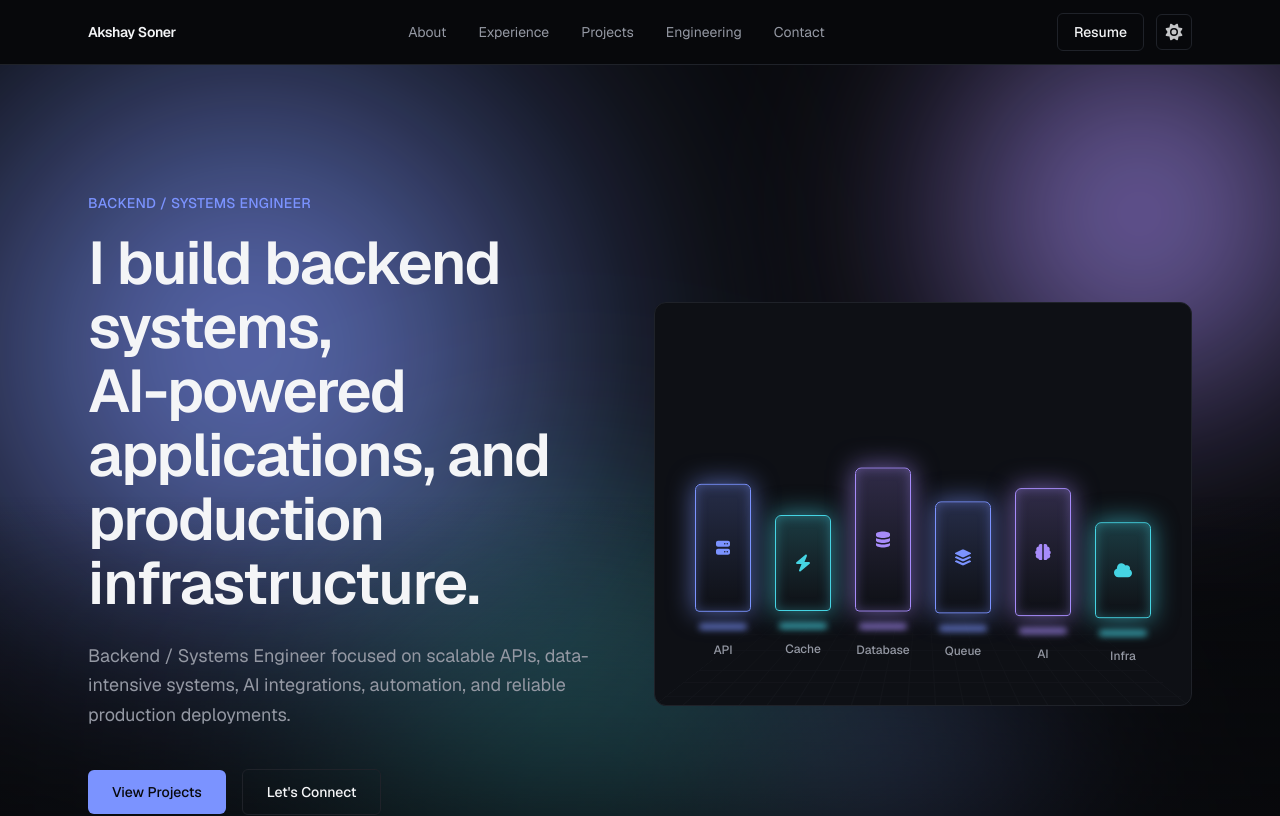
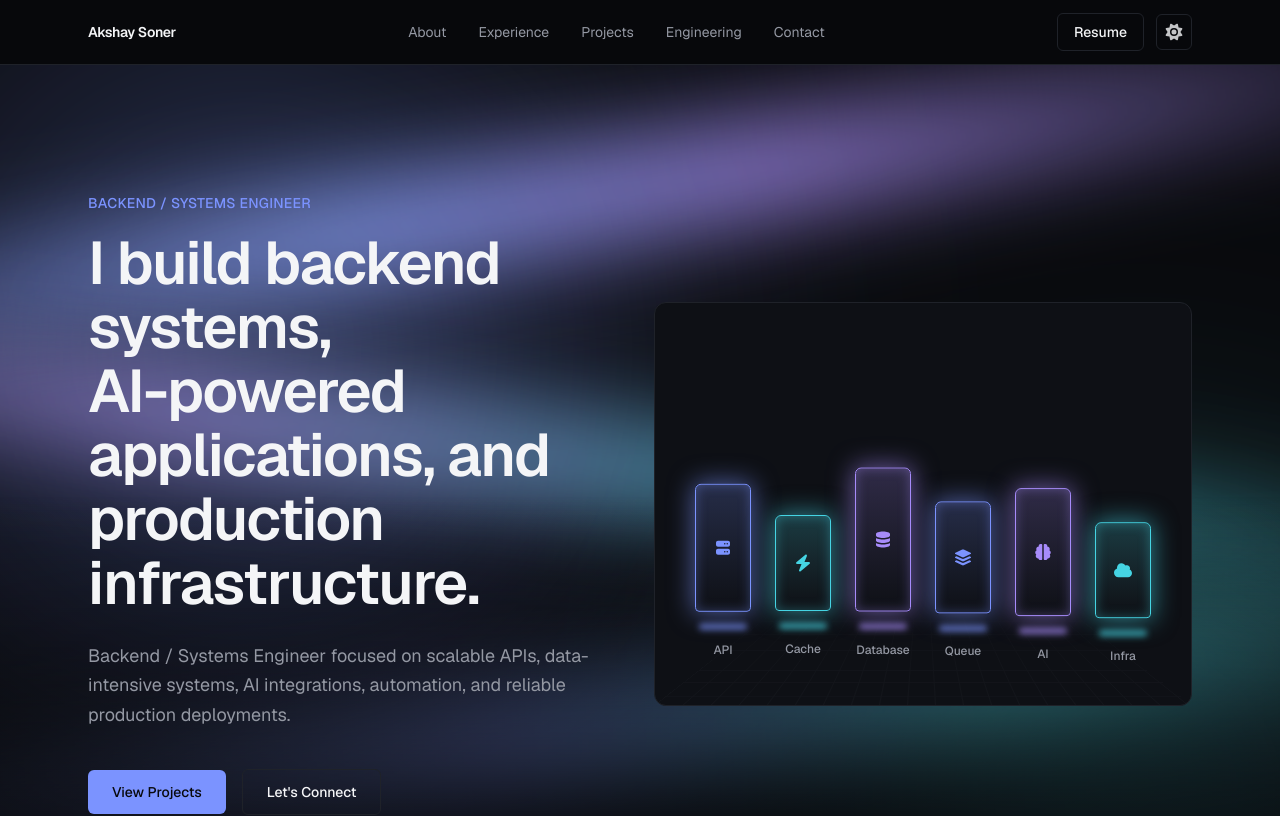
Before and after one commit to akssnr/portfolio, a Next.js app: page / in a window 1280 px wide. Shown: the top 816 px of the page. Built offline with nearby package versions, Linux system fonts and the light colour scheme.

Commit message:
Rework aurora: directional flowing ribbons instead of round blobs
Closer to the Imagica reference — 3 thin, elongated, blurred gradient
streaks sweeping diagonally with slow drift+rotate, layered over 2
softer ambient blobs for base color wash. Still CSS-only, screen blend.

```diff
--- a/app/globals.css
+++ b/app/globals.css
@@ -101,6 +101,33 @@
   animation: aurora-drift-d 19s ease-in-out infinite;
 }
 
+@keyframes ribbon-drift-1 {
+  0%, 100% { transform: translate(-6%, -4%) rotate(-12deg) scaleX(1); }
+  50% { transform: translate(4%, 3%) rotate(-8deg) scaleX(1.08); }
+}
+
+@keyframes ribbon-drift-2 {
+  0%, 100% { transform: translate(5%, 2%) rotate(9deg) scaleX(1.05); }
+  50% { transform: translate(-5%, -3%) rotate(5deg) scaleX(0.95); }
+}
+
+@keyframes ribbon-drift-3 {
+  0%, 100% { transform: translate(-4%, 3%) rotate(-6deg) scaleX(0.98); }
+  50% { transform: translate(6%, -2%) rotate(-10deg) scaleX(1.1); }
+}
+
+.animate-ribbon-1 {
+  animation: ribbon-drift-1 20s ease-in-out infinite;
+}
+
+.animate-ribbon-2 {
+  animation: ribbon-drift-2 24s ease-in-out infinite;
+}
+
+.animate-ribbon-3 {
+  animation: ribbon-drift-3 28s ease-in-out infinite;
+}
+
 @keyframes totem-float {
   0%, 100% { transform: translateY(0); }
   50% { transform: translateY(-8px); }
--- a/components/aurora-background.tsx
+++ b/components/aurora-background.tsx
@@ -4,22 +4,39 @@ export function AuroraBackground() {
       aria-hidden
       className="pointer-events-none absolute inset-0 -z-10 overflow-hidden bg-background"
     >
+      {/* ambient wash */}
       <div
-        className="animate-aurora-a mix-blend-screen absolute left-[-15%] top-[-20%] size-[46rem] rounded-full opacity-90 blur-[90px]"
+        className="animate-aurora-a mix-blend-screen absolute left-[-15%] top-[-20%] size-[46rem] rounded-full opacity-50 blur-[110px]"
         style={{ background: "radial-gradient(circle, var(--accent), transparent 65%)" }}
       />
       <div
-        className="animate-aurora-b mix-blend-screen absolute right-[-20%] top-[-10%] size-[42rem] rounded-full opacity-80 blur-[90px]"
-        style={{ background: "radial-gradient(circle, var(--accent-2), transparent 65%)" }}
+        className="animate-aurora-c mix-blend-screen absolute bottom-[-30%] right-[-10%] size-[42rem] rounded-full opacity-45 blur-[110px]"
+        style={{ background: "radial-gradient(circle, var(--accent-3), transparent 65%)" }}
+      />
+
+      {/* flowing ribbons */}
+      <div
+        className="animate-ribbon-1 mix-blend-screen absolute left-[-30%] top-[8%] h-24 w-[160%] rounded-full opacity-80 blur-[45px]"
+        style={{
+          background:
+            "linear-gradient(90deg, transparent 0%, var(--accent) 35%, var(--accent-2) 55%, transparent 90%)",
+        }}
       />
       <div
-        className="animate-aurora-c mix-blend-screen absolute bottom-[-30%] left-[15%] size-[40rem] rounded-full opacity-75 blur-[90px]"
-        style={{ background: "radial-gradient(circle, var(--accent-3), transparent 65%)" }}
+        className="animate-ribbon-2 mix-blend-screen absolute left-[-40%] top-[42%] h-20 w-[180%] rounded-full opacity-70 blur-[45px]"
+        style={{
+          background:
+            "linear-gradient(90deg, transparent 0%, var(--accent-2) 30%, var(--accent-3) 60%, transparent 90%)",
+        }}
       />
       <div
-        className="animate-aurora-d mix-blend-screen absolute bottom-[-20%] right-[5%] size-[36rem] rounded-full opacity-65 blur-[90px]"
-        style={{ background: "radial-gradient(circle, var(--accent), transparent 65%)" }}
+        className="animate-ribbon-3 mix-blend-screen absolute left-[-20%] top-[70%] h-28 w-[150%] rounded-full opacity-65 blur-[45px]"
+        style={{
+          background:
+            "linear-gradient(90deg, transparent 0%, var(--accent) 40%, var(--accent-3) 65%, transparent 90%)",
+        }}
       />
+
       <div className="absolute inset-0 bg-gradient-to-b from-transparent via-transparent to-background" />
     </div>
   );
```
